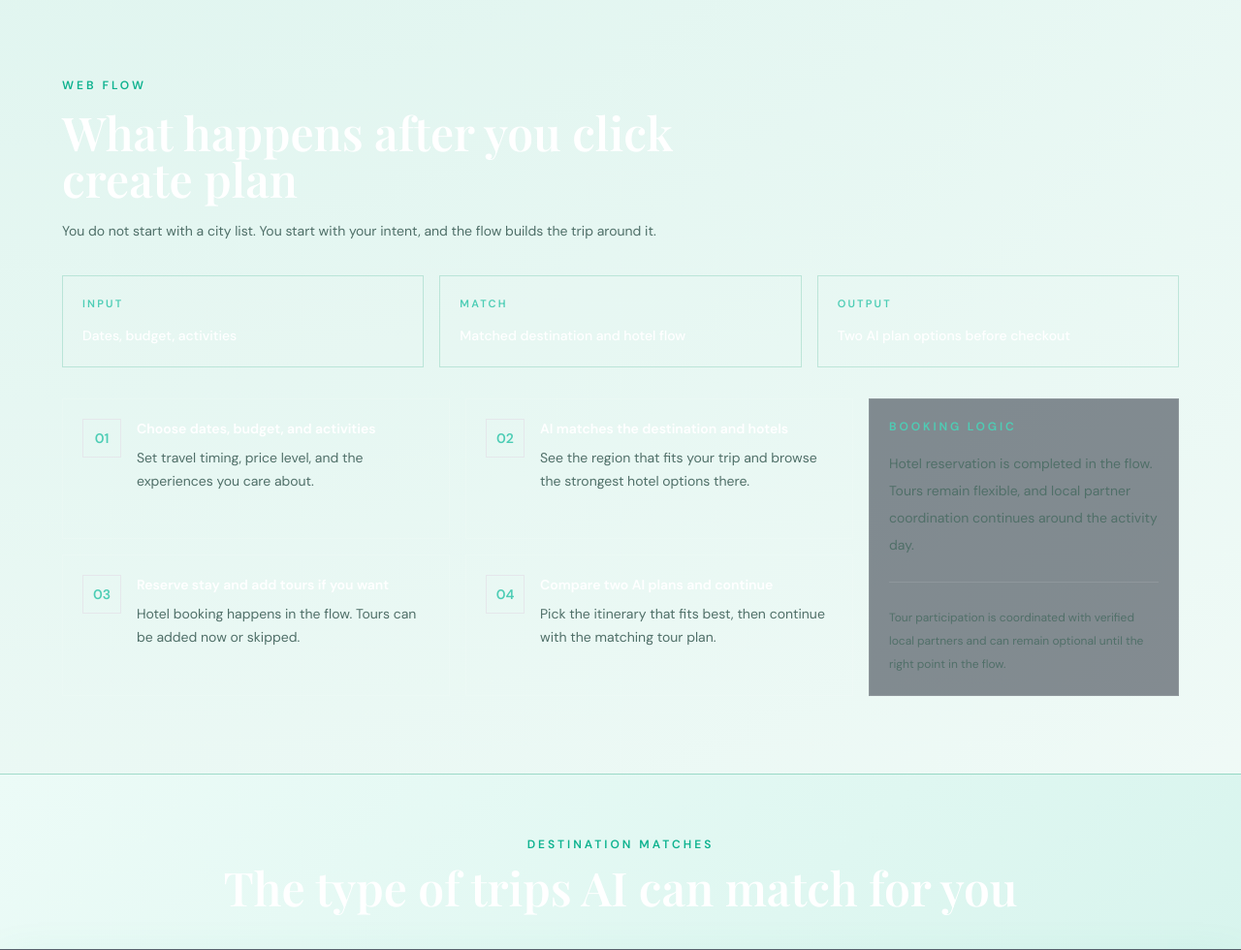
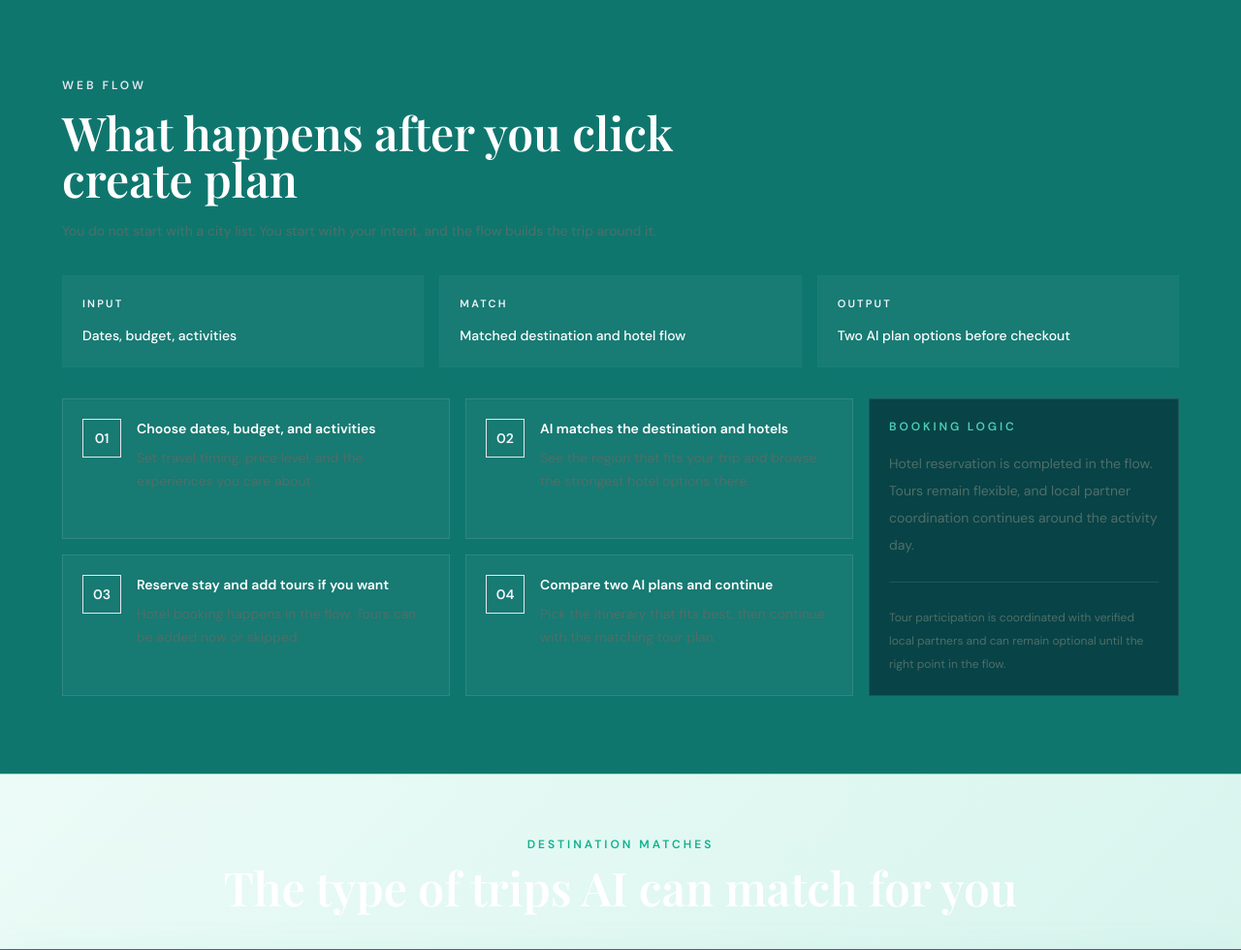
Before and after one commit to ankaforge/turquaway-backend, a Django app: page / in a window 1280 px wide. Shown: the part 896-1876 px from the top of the page at 97% size. Run offline with Django 4.2, Linux system fonts and the light colour scheme; data that the repository does not hold is empty; some libraries are stand-ins or nearby versions; some web fonts are replaced.

Commit message:
edit-flow overview-section

```diff
--- a/api/templates/landing/index.html
+++ b/api/templates/landing/index.html
@@ -96,25 +96,25 @@
         </div>
       </section>
 
-      <section id="flow-overview" class="px-4 py-20 sm:px-6 lg:px-8">
+      <section id="flow-overview" class="px-4 py-20 sm:px-6 lg:px-8 bg-teal-700">
         <div class="mx-auto w-full max-w-6xl space-y-8">
           <div class="max-w-3xl">
-            <p class="text-xs font-semibold uppercase tracking-[0.25em] text-lagoon-500" data-i18n="heroPanelLabel">Web Flow</p>
+            <p class="text-xs font-semibold uppercase tracking-[0.25em] text-slate-200" data-i18n="heroPanelLabel">Web Flow</p>
             <h2 class="mt-4 font-display text-4xl text-white sm:text-5xl" data-i18n="heroPanelTitle">What happens after you click create plan</h2>
             <p class="mt-4 text-sm leading-7 text-slate-300" data-i18n="heroPanelBody">You do not start with a city list. You start with your intent, and the flow builds the trip around it.</p>
           </div>
 
           <div class="grid gap-4 md:grid-cols-3">
             <article class="border border-white/12 bg-white/[0.04] px-5 py-5">
-              <p class="text-[11px] font-semibold uppercase tracking-[0.2em] text-lagoon-300">INPUT</p>
+              <p class="text-[11px] font-semibold uppercase tracking-[0.2em] text-lagoon-200">INPUT</p>
               <p class="mt-3 text-sm font-medium leading-6 text-white" data-i18n="heroStat1">Dates, budget, activities</p>
             </article>
             <article class="border border-white/12 bg-white/[0.04] px-5 py-5">
-              <p class="text-[11px] font-semibold uppercase tracking-[0.2em] text-lagoon-300">MATCH</p>
+              <p class="text-[11px] font-semibold uppercase tracking-[0.2em] text-lagoon-200">MATCH</p>
               <p class="mt-3 text-sm font-medium leading-6 text-white" data-i18n="heroStat2">Matched destination and hotel flow</p>
             </article>
             <article class="border border-white/12 bg-white/[0.04] px-5 py-5">
-              <p class="text-[11px] font-semibold uppercase tracking-[0.2em] text-lagoon-300">OUTPUT</p>
+              <p class="text-[11px] font-semibold uppercase tracking-[0.2em] text-lagoon-200">OUTPUT</p>
               <p class="mt-3 text-sm font-medium leading-6 text-white" data-i18n="heroStat3">Two AI plan options before checkout</p>
             </article>
           </div>
@@ -123,7 +123,7 @@
             <div class="grid gap-4 md:grid-cols-2">
               <article class="border border-white/10 bg-white/[0.03] px-5 py-5">
                 <div class="flex items-start gap-4">
-                  <span class="flex h-10 w-10 shrink-0 items-center justify-center border border-white/12 text-sm font-semibold text-lagoon-300">01</span>
+                  <span class="flex h-10 w-10 shrink-0 items-center justify-center border border-white/12 text-sm font-semibold text-lagoon-200">01</span>
                   <div>
                     <p class="text-sm font-semibold text-white" data-i18n="step1Title">Choose dates, budget, and activities</p>
                     <p class="mt-2 text-sm leading-6 text-slate-300" data-i18n="step1Body">Set travel timing, price level, and the experiences you care about.</p>
@@ -132,7 +132,7 @@
               </article>
               <article class="border border-white/10 bg-white/[0.03] px-5 py-5">
                 <div class="flex items-start gap-4">
-                  <span class="flex h-10 w-10 shrink-0 items-center justify-center border border-white/12 text-sm font-semibold text-lagoon-300">02</span>
+                  <span class="flex h-10 w-10 shrink-0 items-center justify-center border border-white/12 text-sm font-semibold text-lagoon-200">02</span>
                   <div>
                     <p class="text-sm font-semibold text-white" data-i18n="step2Title">AI matches the destination and hotels</p>
                     <p class="mt-2 text-sm leading-6 text-slate-300" data-i18n="step2Body">See the region that fits your trip and browse the strongest hotel options there.</p>
@@ -141,7 +141,7 @@
               </article>
               <article class="border border-white/10 bg-white/[0.03] px-5 py-5">
                 <div class="flex items-start gap-4">
-                  <span class="flex h-10 w-10 shrink-0 items-center justify-center border border-white/12 text-sm font-semibold text-lagoon-300">03</span>
+                  <span class="flex h-10 w-10 shrink-0 items-center justify-center border border-white/12 text-sm font-semibold text-lagoon-200">03</span>
                   <div>
                     <p class="text-sm font-semibold text-white" data-i18n="step3Title">Reserve stay and add tours if you want</p>
                     <p class="mt-2 text-sm leading-6 text-slate-300" data-i18n="step3Body">Hotel booking happens in the flow. Tours can be added now or skipped.</p>
@@ -150,7 +150,7 @@
               </article>
               <article class="border border-white/10 bg-white/[0.03] px-5 py-5">
                 <div class="flex items-start gap-4">
-                  <span class="flex h-10 w-10 shrink-0 items-center justify-center border border-white/12 text-sm font-semibold text-lagoon-300">04</span>
+                  <span class="flex h-10 w-10 shrink-0 items-center justify-center border border-white/12 text-sm font-semibold text-lagoon-200">04</span>
                   <div>
                     <p class="text-sm font-semibold text-white" data-i18n="step4Title">Compare two AI plans and continue</p>
                     <p class="mt-2 text-sm leading-6 text-slate-300" data-i18n="step4Body">Pick the itinerary that fits best, then continue with the matching tour plan.</p>
```
